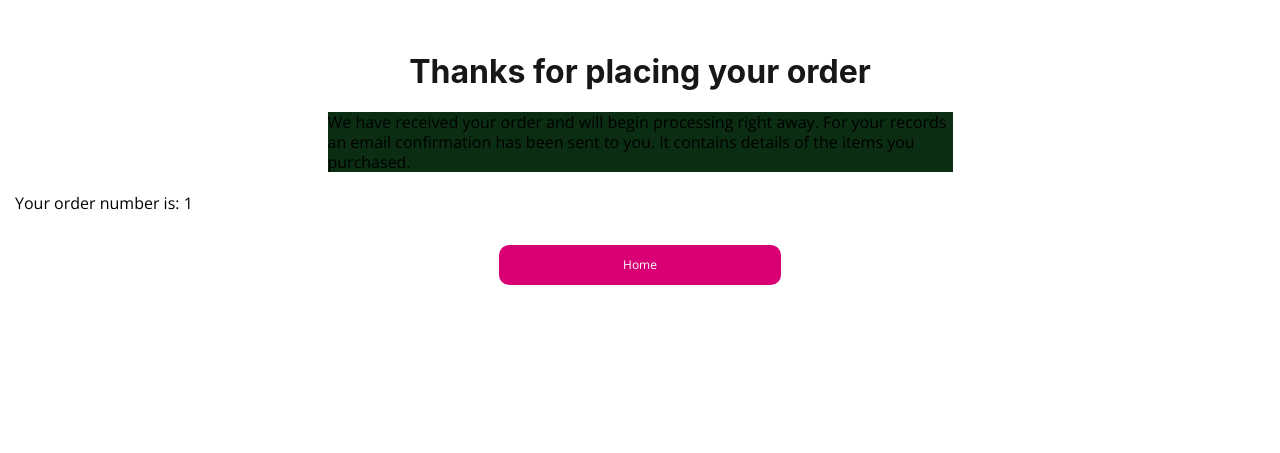
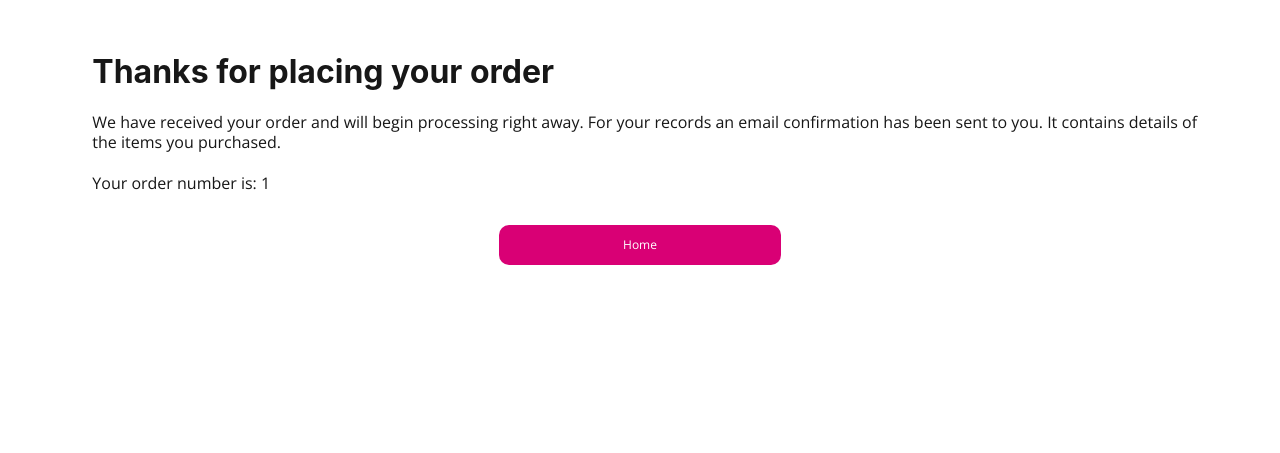
Before and after one commit to rtexerinha/eventlinez, a Django app: page /order/thanks/1/ in a window 1280 px wide. Shown: the part 99-552 px from the top of the page. Run offline with Django 3.2, Linux system fonts and the light colour scheme; a user stored in the database is signed in; tables that the repository leaves empty hold one stand-in row (values such as "Sample post"); parts of the project's set-up code (start-up, migrations or seed data) failed here and were passed over; some libraries are stand-ins or nearby versions.

Commit message:
Removendo banner e deixando mais proximo do layout de produção

```diff
--- a/order/templates/thanks.html
+++ b/order/templates/thanks.html
@@ -7,12 +7,6 @@
 
 {% block content %}
     <main style="min-height: 70vh;">
-
-        {% if tickets|length > 1 %}
-        <section class="col-lg-12 float-right" style="height: 254px;" id="background">
-
-        </section>
-        <div class="clearfix"></div>
 
         <section class="col-lg-11 col-sm-12 m-auto">
             <h1 class="text-secondary-default pl-lg-4  mt-5 mb-3">
@@ -33,8 +27,9 @@
 
         </section>
 
+        {% if tickets|length > 1 %}
         <section class="col-lg-11 col-sm-12 pt-3 pb-4 m-auto">
-            <h2 class="text-default text-secondary-default pl-lg-4 pl-0" style="line-height: 2rem;">
+            <h2 class="small-text text-default text-secondary-default pl-lg-4 pl-0" style="line-height: 2rem;">
                 Enter the name of your guests on tickets.
             </h2>
         </section>
@@ -73,22 +68,6 @@
             </div>
 
         {% else %}
-
-        <section class="col-lg-12">
-            <h1 class="text-secondary-default text-center mt-5 mb-3">
-				Thanks for placing your order
-			</h1>
-			<p class="text-default text-tertiary-default m-auto wd-50" style="color: black;font-weight: normal;">
-				We have received your order and will begin processing right away.
-                For your records an email confirmation has been sent to you.
-                It contains details of the items you purchased.
-			</p>
-            <br>
-            <p class="text-default text-tertiary-default" style="color: black">
-                Your order number is: {{ customer_order.id }}
-            </p>
-        </section>
-
             <div class="col-lg-12 mb-2">
                 <div class="col-lg-3" style="margin: 2rem auto 2rem auto">
                     <a class="button-tickets text-default" href="{% url 'shop:index' %}"
--- a/static/css/styles.css
+++ b/static/css/styles.css
@@ -1669,6 +1669,11 @@ div.content-right-signin {
     color: #171717;
 }
 
+.small-text{
+    font-size: 1.5rem;
+}
+
+
 .button-tickets{
     width: 100%;
     height: 40px;
@@ -1772,6 +1777,10 @@ div.content-right-signin {
         font-size: 1.5rem;
         /*line-height: 1rem;*/
     }
+
+    .small-text{
+        font-size: 1rem;
+    }
     .sect-tab-ticket {
         padding-left: 20px!important;
     }
```
